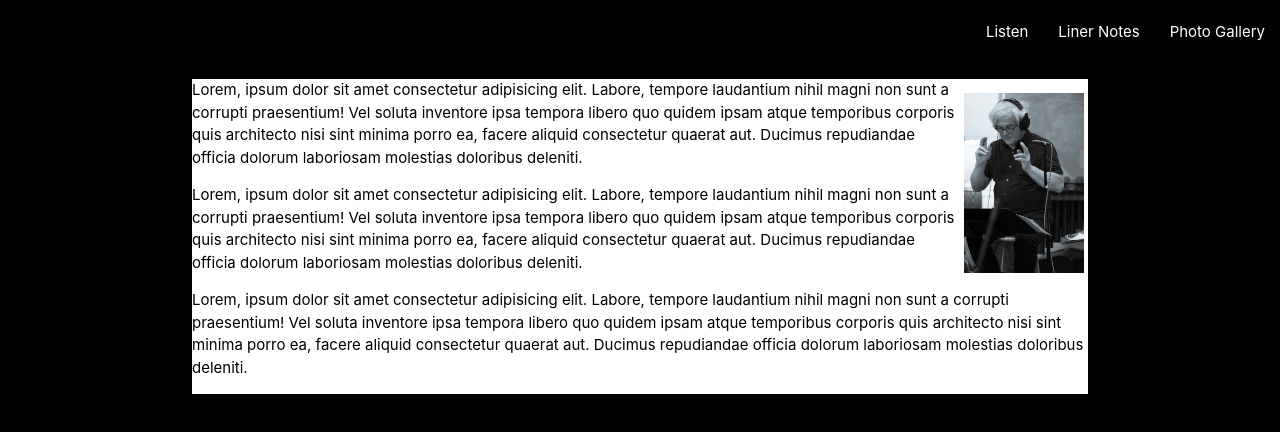
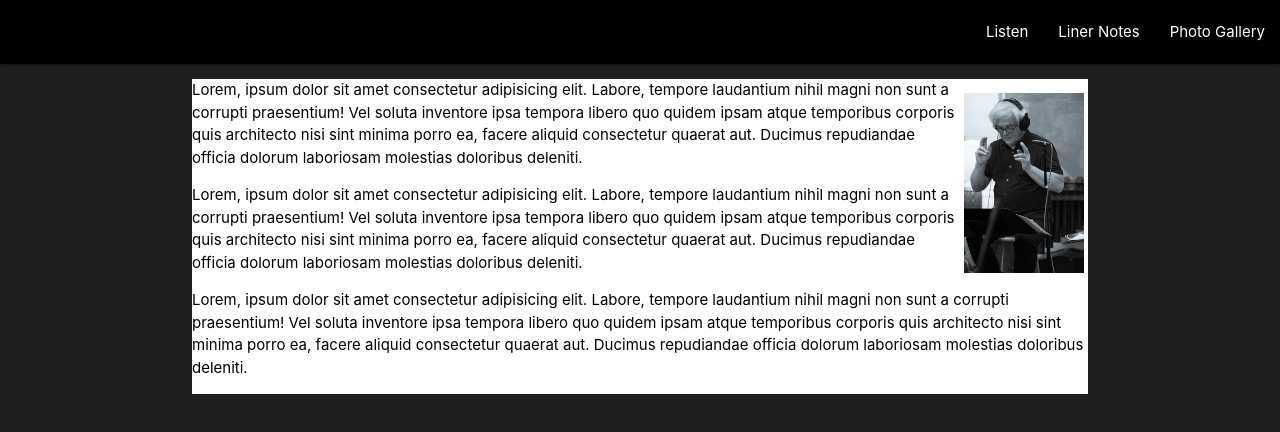
Before and after one commit to krpharr/ideal-guacamole, a plain HTML site: page about.html in a window 1280 px wide. Drawn offline with nearby package versions, Linux system fonts and the light colour scheme; a script that the page names is missing.

Commit message:
changed bg color

```diff
--- a/about.html
+++ b/about.html
@@ -11,7 +11,7 @@
     <title>The Doug Richards Orchestra - About</title>
 </head>
 
-<body style="background-color: black;">
+<body style="background-color: rgba(0, 0, 0, 0.88);">
     <div class="navbar-fixed">
         <nav>
             <div class="nav-wrapper black ">
```
Also changed, not shown: index.html (+1 -3 lines), linernotes.html (+1 -1 lines), photogallery.html (+1 -1 lines).
